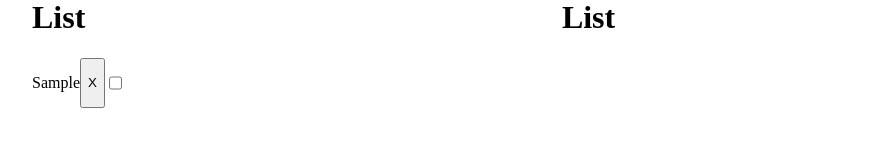
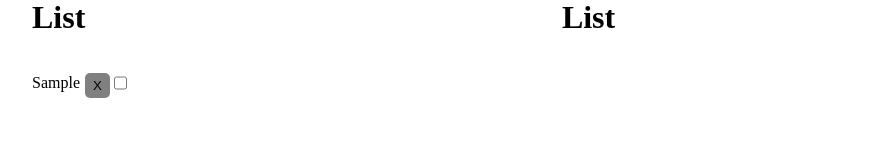
Before and after one commit to Jackwright102557058/WebPrograming_Group2, a plain HTML site: page Term_2/Week_2/todo.html in a window 1280 px wide. Both pictures are taken after typing "Sample" into the empty fields and a click on the button "Add". Shown: the part 312-458 px from the top of the page, without its empty margins (276-1170 px from the left). Drawn offline with Linux system fonts and the light colour scheme.

Commit message:
Completed Optionals

```diff
--- a/Term_2/Week_2/todo.css
+++ b/Term_2/Week_2/todo.css
@@ -40,6 +40,16 @@
     width: 40px;
 }
 
+.Xbutton {
+    border-style: none;
+    border-radius: 5px;
+    height: 25px;
+    width: 25px;
+    margin-top: 15px;
+    margin-left: 5px;
+    background-color: grey;
+}
+
 .clearbutton {
     margin-left: 5px;
     border-style: none;
```
